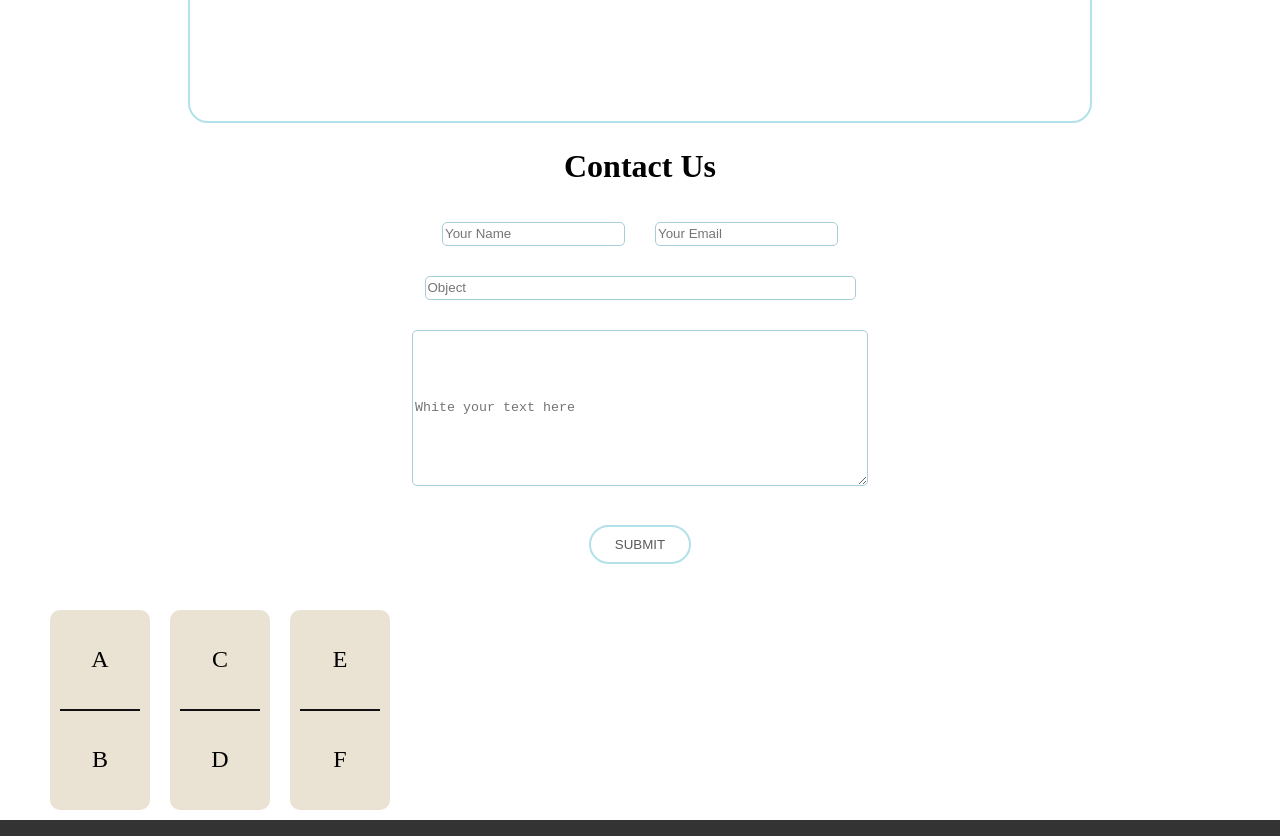
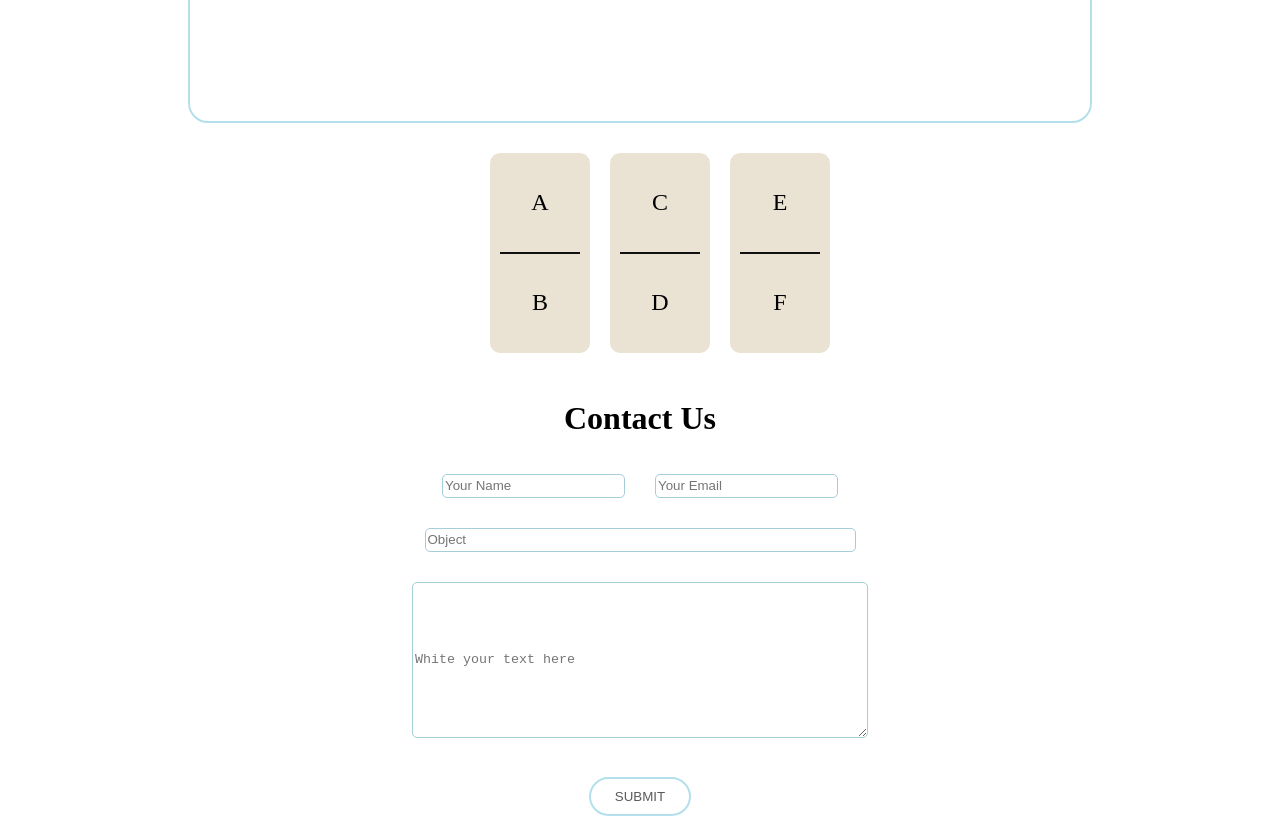
Before and after one commit to bperraud/post_corresponding_problem, a React (Create React App) app in the folder src/: page / in a window 1280 px wide. Shown: the part 600-1436 px from the top of the page. Built offline with nearby package versions, Linux system fonts and the light colour scheme.

Commit message:
fix dominoes

```diff
--- a/src/src/App.js
+++ b/src/src/App.js
@@ -41,8 +41,8 @@ function App() {
       <div className='Header'>
         <Navbar/>
         <GameBoard/>
-        <ContactForm/>
       </div>
+      <div id='game'>
         <DragDropContext onDragEnd={handleOnDragEnd}>
             <Droppable droppableId="elements" direction='horizontal'>
               {(provided) => (
@@ -64,6 +64,8 @@ function App() {
             </Droppable>
           </DragDropContext>
         </div>
+        <ContactForm/>
+    </div>
   );
 }
 
--- a/src/src/index.css
+++ b/src/src/index.css
@@ -70,3 +70,9 @@ ul {
 p {
   font-size: x-large;
 }
+
+#game {
+  display: flex;
+  align-items: center;
+  justify-content: center;
+}
```
Lines whose indentation alone changed are shown as unchanged.
